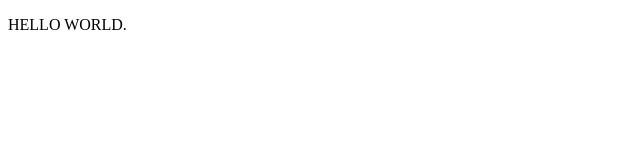
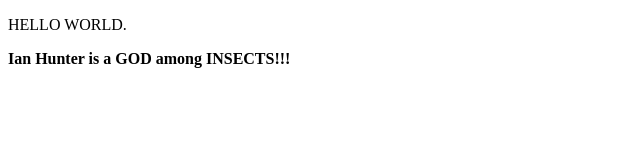
Before and after one commit to BYU-ODH/byu-odh.github.io, a plain HTML site: page index.html in a window 1280 px wide. Shown: the whole page, without its empty margins (0-640 px from the left). Drawn offline with Linux system fonts and the light colour scheme.

Commit message:
Update index.html

```diff
--- a/index.html
+++ b/index.html
@@ -1,2 +1,3 @@
 <!DOCTYPE html>
 <p>HELLO WORLD.
+<p><strong>Ian Hunter is a GOD among INSECTS!!!</strong></p>
```
